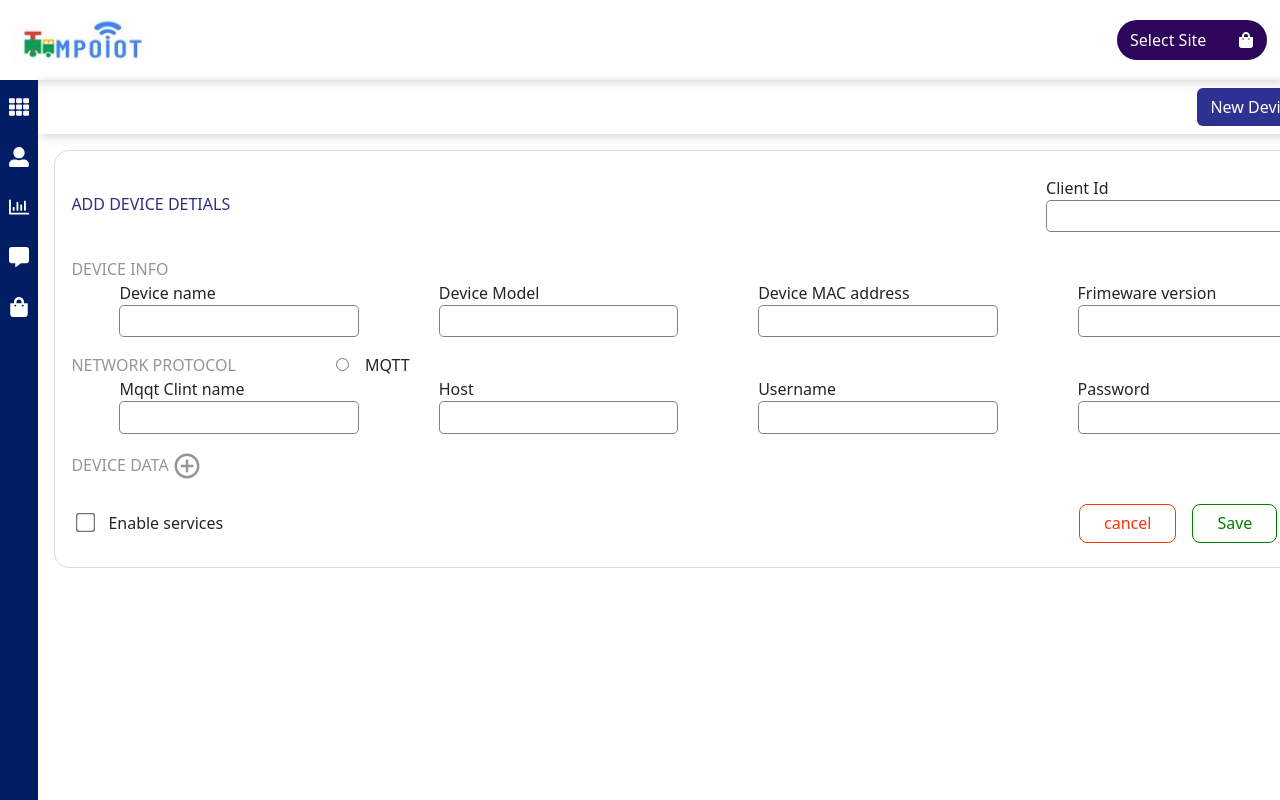
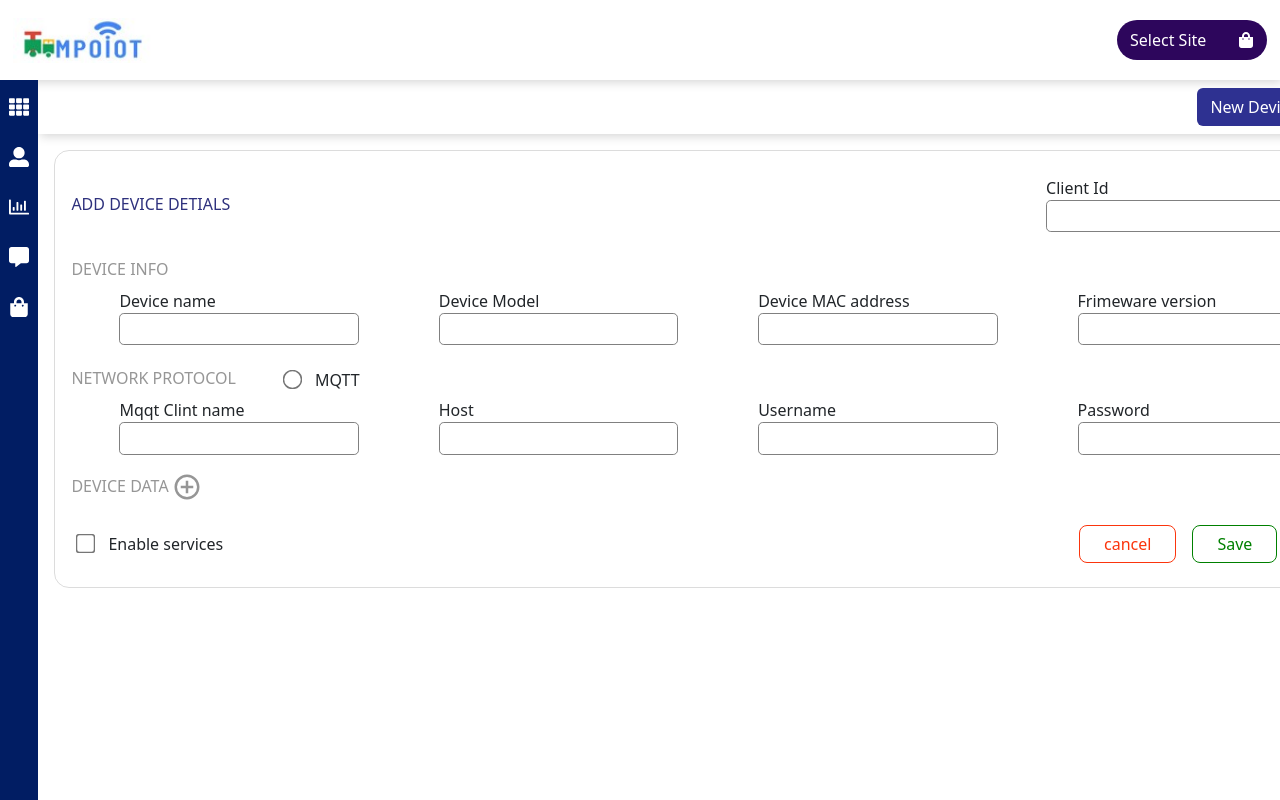
Before and after one commit to ManikandanS8377/TempoIoT, a React (Create React App) app in the folder tempo/: page /Add_device in a window 1280 px wide. Shown: the top 800 px of the page. Built offline with nearby package versions, Linux system fonts and the light colour scheme.

Commit message:
ui corrections

```diff
--- a/tempo/src/assets/style/App.css
+++ b/tempo/src/assets/style/App.css
@@ -1,4 +1,4 @@
-@import url("./cofig.css");
+    @import url("./cofig.css");
 
 * {
     margin: 0;
@@ -29,7 +29,18 @@
 .gap-loc-4 {
     gap: 1rem;
 }
-
+.mb-loc-5{
+    margin-bottom: 0.5rem;
+}
+.mb-loc-3{
+    margin-bottom: 0.5rem;
+}
+.mt-loc-3{
+    margin-top: 0.3rem;
+}
+.bg{
+    background-color: red;
+}
 
 /* design */
 .container-slidebar {
@@ -460,6 +471,7 @@ main {
     flex-direction: column;
 }
 
+
 .new_device {
     padding: 0.5rem;
 }
@@ -485,8 +497,12 @@ main {
 }
 
 .mqtt_protocol {
-    gap: 100px;
+    gap: 50px;
     justify-content: start;
+    align-items: center;
+}
+.radio_check{
+    transform: scale(1.5);
 }
 
 
@@ -556,6 +572,10 @@ input[type="checkbox"] {
     /* justify-content: center; */
     align-items: center;
 }
+.Add_device{
+    height: 90vh;
+    overflow-x: hidden;
+}
 
 .add_device_container {
     /* border: 1px solid; */
--- a/tempo/src/pages/Add_device.jsx
+++ b/tempo/src/pages/Add_device.jsx
@@ -156,7 +156,7 @@ const Add_device = () => {
                         </div>
                     </div>
                     <div className="row_two padding-loc">
-                        <div className="device_info uppercase light-grey">
+                        <div className="device_info uppercase light-grey mb-loc-5">
                             device info
                         </div>
                         <div className="input-boxes display-flex">
@@ -180,10 +180,10 @@ const Add_device = () => {
                     </div>
                     <div className="row_three padding-loc">
                         <div className="mqtt_protocol display-flex">
-                            <div className="network_protocol light-grey uppercase">Network Protocol</div>
+                            <div className="network_protocol light-grey uppercase mb-loc-5 mt-loc-3">Network Protocol</div>
                             <div className="mqtt_type display-flex uppercase gap-loc-4">
                                 <div className="radio_mqtt">
-                                    <input type="radio" />
+                                    <input type="radio" className="radio_check"/>
                                 </div>
                                 <div className="mqtt_txt">
                                     Mqtt
```
